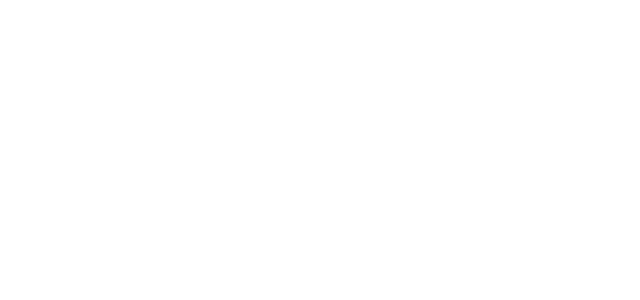
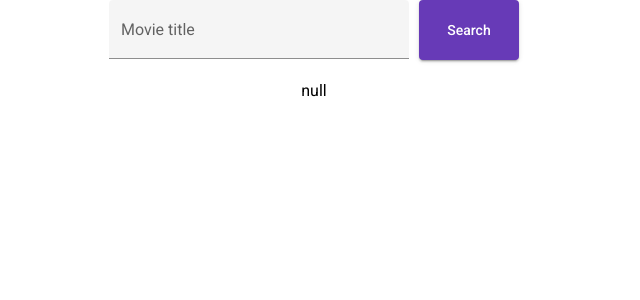
Before and after one commit to DanGuevara/AuraAirExercise, an Angular app in the folder movies-search-app/: page / in a window 1280 px wide. Shown: the top 300 px of the page, without its empty margins (326-966 px from the left). Built offline with nearby package versions, Linux system fonts and the light colour scheme.

Commit message:
basic search implemented

```diff
--- a/movies-search-app/src/app/app-routing.module.ts
+++ b/movies-search-app/src/app/app-routing.module.ts
@@ -1,10 +1,14 @@
-import { NgModule } from '@angular/core';
-import { RouterModule, Routes } from '@angular/router';
+import {NgModule} from '@angular/core';
+import {RouterModule, Routes} from '@angular/router';
+import {MoviesWrapperPageComponent} from './modules/movies/components/movies-wrapper-page/movies-wrapper-page.component';
 
-const routes: Routes = [];
+const routes: Routes = [
+  {path: '', component: MoviesWrapperPageComponent}
+];
 
 @NgModule({
   imports: [RouterModule.forRoot(routes)],
   exports: [RouterModule]
 })
-export class AppRoutingModule { }
+export class AppRoutingModule {
+}
--- /dev/null
+++ b/movies-search-app/src/app/modules/movies/components/movies-search-bar/movies-search-bar.component.html
@@ -0,0 +1,16 @@
+<div class="search-bar">
+  <mat-form-field class="search-bar__input" appearance="fill">
+    <mat-label>Movie title</mat-label>
+    <input matInput type="text" [(ngModel)]="value">
+    <button *ngIf="value" matSuffix mat-icon-button aria-label="Clear" (click)="value=''">
+      <mat-icon>close</mat-icon>
+    </button>
+  </mat-form-field>
+
+  <button class="search-bar__button"
+          mat-raised-button
+          color="primary"
+          (click)="onSearchClick()">
+    Search
+  </button>
+</div>
--- /dev/null
+++ b/movies-search-app/src/app/modules/movies/components/movies-search-bar/movies-search-bar.component.scss
@@ -0,0 +1,14 @@
+.search-bar {
+  display: flex;
+  flex-direction: row;
+
+  &__input {
+    width: 300px;
+    margin-right: 10px;
+  }
+
+  &__button {
+    width: 100px;
+    height: 60px;
+  }
+}
--- /dev/null
+++ b/movies-search-app/src/app/modules/movies/components/movies-search-bar/movies-search-bar.component.ts
@@ -0,0 +1,25 @@
+import {Component, EventEmitter, OnInit, Output} from '@angular/core';
+
+@Component({
+  selector: 'app-movies-search-bar',
+  templateUrl: './movies-search-bar.component.html',
+  styleUrls: ['./movies-search-bar.component.scss']
+})
+export class MoviesSearchBarComponent implements OnInit {
+
+  @Output()
+  public searchUpdated: EventEmitter<string> = new EventEmitter<string>();
+
+  public value = '';
+
+  constructor() {
+  }
+
+  ngOnInit(): void {
+  }
+
+  public onSearchClick(): void {
+    this.searchUpdated.emit(this.value);
+  }
+
+}
--- /dev/null
+++ b/movies-search-app/src/app/modules/movies/components/movies-wrapper-page/movies-wrapper-page.component.html
@@ -0,0 +1,4 @@
+<app-movies-search-bar (searchUpdated)="onSearchUpdated($event)"></app-movies-search-bar>
+<div>
+  {{ (searchResults$ | async) | json }}
+</div>
--- /dev/null
+++ b/movies-search-app/src/app/modules/movies/components/movies-wrapper-page/movies-wrapper-page.component.scss
@@ -0,0 +1,6 @@
+:host {
+  width: 100%;
+  display: flex;
+  flex-direction: column;
+  align-items: center;
+}
--- /dev/null
+++ b/movies-search-app/src/app/modules/movies/components/movies-wrapper-page/movies-wrapper-page.component.ts
@@ -0,0 +1,35 @@
+import {Component, OnInit} from '@angular/core';
+import {MoviesSearchService} from '../../services/movies-search.service';
+import {BehaviorSubject, Observable} from 'rxjs';
+import {MovieSearchInfo} from '../../models/movie-search-info';
+import {filter, map, switchMap} from 'rxjs/operators';
+import {MoviesSearchResult} from '../../models/movies-search-result';
+
+@Component({
+  selector: 'app-movies-wrapper-page',
+  templateUrl: './movies-wrapper-page.component.html',
+  styleUrls: ['./movies-wrapper-page.component.scss']
+})
+export class MoviesWrapperPageComponent implements OnInit {
+
+  public searchResults$: Observable<Array<MovieSearchInfo>>;
+  private search$: BehaviorSubject<string> = new BehaviorSubject<string>('');
+
+  constructor(private moviesSearchService: MoviesSearchService) {
+    this.searchResults$ = this.search$.pipe(
+      filter((title) => !!title),
+      switchMap((title: string) => {
+        return this.moviesSearchService.searchMoviesByTitle(title);
+      }),
+      map((result: MoviesSearchResult) => result.search)
+    );
+  }
+
+  ngOnInit(): void {
+  }
+
+  public onSearchUpdated(title: string): void {
+    this.search$.next(title);
+  }
+
+}
--- /dev/null
+++ b/movies-search-app/src/app/modules/movies/models/movie-search-info.ts
@@ -0,0 +1,24 @@
+export interface IMovieSearchInfo {
+  Title: string;
+  Year: string;
+  imdbID: string;
+  Type: string;
+  Poster: string;
+}
+
+
+export class MovieSearchInfo {
+  public readonly title: string;
+  public readonly year: string;
+  public readonly imdbID: string;
+  public readonly type: string;
+  public readonly poster: string;
+
+  constructor(data: IMovieSearchInfo) {
+    this.title = data.Title;
+    this.year = data.Year;
+    this.imdbID = data.imdbID;
+    this.type = data.Type;
+    this.poster = data.Poster;
+  }
+}
--- /dev/null
+++ b/movies-search-app/src/app/modules/movies/models/movies-search-result.ts
@@ -0,0 +1,19 @@
+import {IMovieSearchInfo, MovieSearchInfo} from './movie-search-info';
+
+export interface IMoviesSearchResult {
+  Search: Array<IMovieSearchInfo>;
+  Response: boolean;
+  totalResults: string;
+}
+
+export class MoviesSearchResult {
+  public readonly search: Array<MovieSearchInfo>;
+  public readonly response: boolean;
+  public readonly totalResults: number;
+
+  constructor(data: IMoviesSearchResult) {
+    this.search = data.Search.map((item) => new MovieSearchInfo(item));
+    this.response = data.Response;
+    this.totalResults = Number(data.totalResults);
+  }
+}
--- /dev/null
+++ b/movies-search-app/src/app/modules/movies/services/movies-search.service.ts
@@ -0,0 +1,27 @@
+import {Injectable} from '@angular/core';
+import {HttpClient} from '@angular/common/http';
+import {Observable} from 'rxjs';
+import {map} from 'rxjs/operators';
+import {IMoviesSearchResult, MoviesSearchResult} from '../models/movies-search-result';
+
+const API_KEY = 'dc8624c9';
+const END_POINT = 'http://www.omdbapi.com/';
+
+@Injectable({
+  providedIn: 'root'
+})
+export class MoviesSearchService {
+  constructor(private httpClient: HttpClient) {
+  }
+
+  public searchMoviesByTitle(title: string): Observable<MoviesSearchResult> {
+    return this.httpClient.get<IMoviesSearchResult>(END_POINT, {
+      params: {
+        s: title,
+        apikey: API_KEY,
+      }
+    }).pipe(
+      map((result: IMoviesSearchResult) => new MoviesSearchResult(result)),
+    );
+  }
+}
```
Also changed, not shown: movies-search-app/src/app/app.module.ts (+10 -7 lines), movies-search-app/src/app/modules/movies/movies.module.ts (added, +27 -0 lines).
